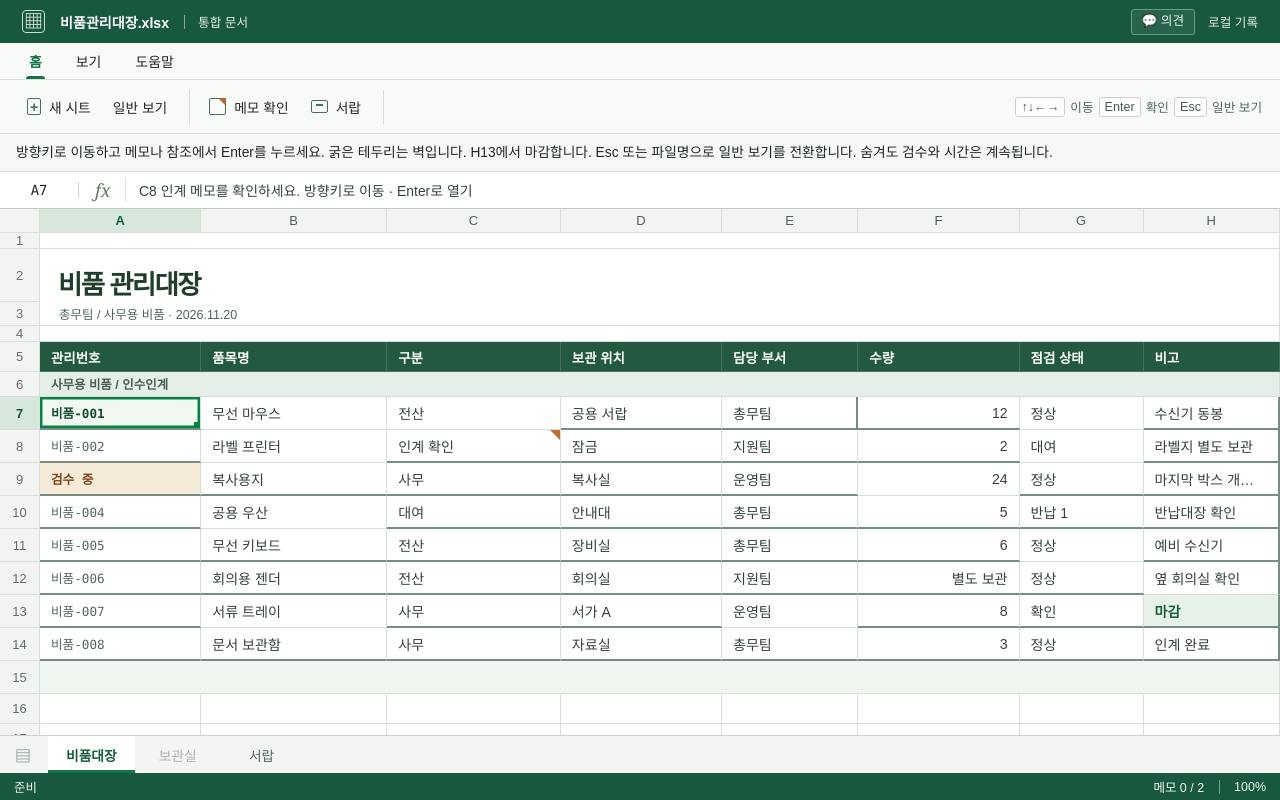
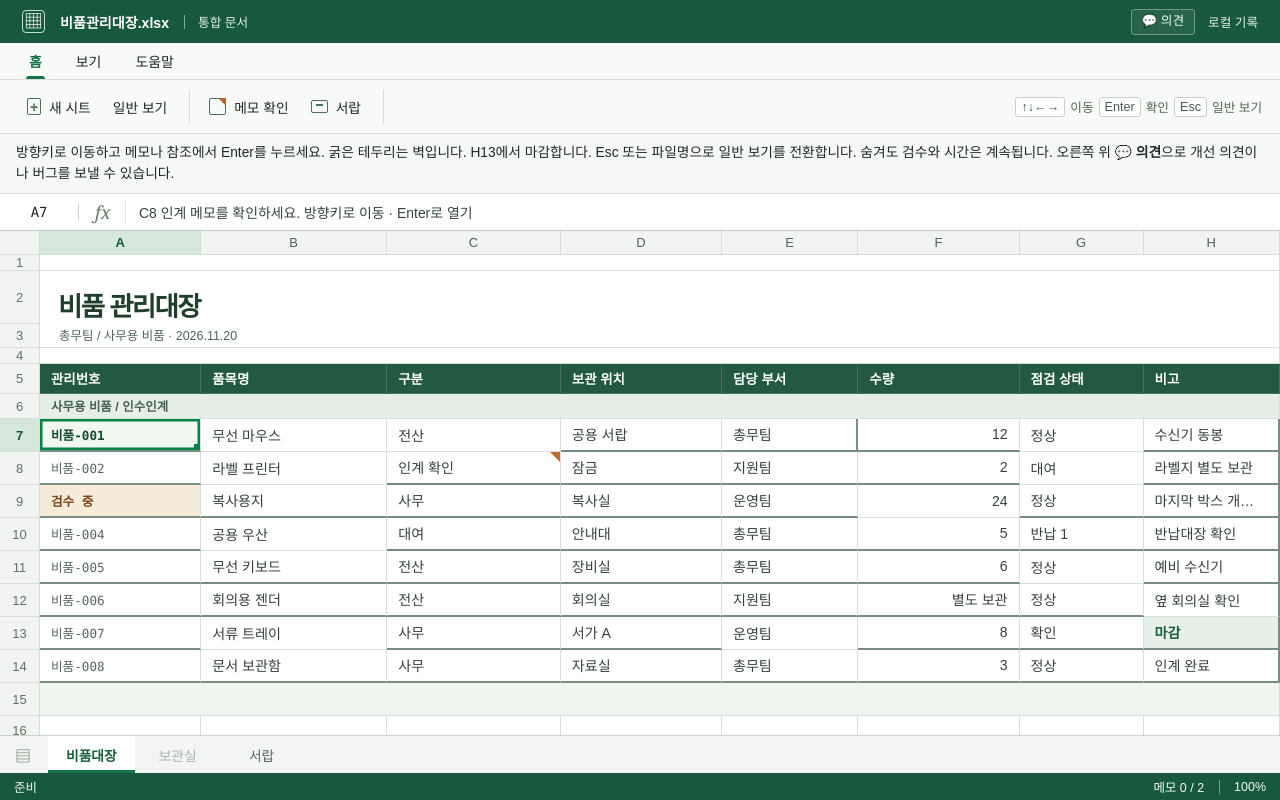
Before and after one commit to bo05022002-max/bipum-ledger-maze, a plain HTML site: page index.html in a window 1280 px wide. Both pictures are taken after a click on the button "도움말". Drawn offline with Linux system fonts and the light colour scheme.

Commit message:
도움말에 의견 보내기 안내 문구 추가

```diff
--- a/index.html
+++ b/index.html
@@ -40,7 +40,7 @@
 <section class="ribbon" id="ribbonHome" aria-label="홈 도구"><div class="group"><button class="tool" id="restart"><span class="ico sheeticon"></span>새 시트</button><button class="tool" id="cover">일반 보기</button></div><div class="group"><button class="tool" id="memo"><span class="ico noteicon"></span><span id="actionText">메모 열기</span></button><button class="tool" id="drawerTool"><span class="ico drawericon"></span>서랍</button></div><button id="copyTop" class="tool" hidden>결과 복사</button><div class="ribbonhint"><kbd>↑↓←→</kbd> 이동 <kbd>Enter</kbd> 확인 <kbd>Esc</kbd> 일반 보기</div></section>
 <section class="ribbon" id="ribbonView" hidden><div class="group"><button class="tool" id="zoomOut">− 축소</button><button class="tool" id="zoomIn">＋ 확대</button></div><button class="tool" id="follow">현재 셀로 이동</button></section>
 <section class="ribbon normalTools" id="normalTools" hidden><span>붙여넣기</span><span>맑은 고딕　11</span><span>정렬</span><span>표시 형식　일반</span></section>
-<section id="guide" class="guide" hidden>방향키로 이동하고 메모나 참조에서 Enter를 누르세요. 굵은 테두리는 벽입니다. H13에서 마감합니다. Esc 또는 파일명으로 일반 보기를 전환합니다. 숨겨도 검수와 시간은 계속됩니다.</section>
+<section id="guide" class="guide" hidden>방향키로 이동하고 메모나 참조에서 Enter를 누르세요. 굵은 테두리는 벽입니다. H13에서 마감합니다. Esc 또는 파일명으로 일반 보기를 전환합니다. 숨겨도 검수와 시간은 계속됩니다. 오른쪽 위 <b>💬 의견</b>으로 개선 의견이나 버그를 보낼 수 있습니다.</section>
 <div class="formula"><span id="address" class="address">A7</span><span class="fx" aria-hidden="true">ƒx</span><output id="formula"></output></div>
 <main class="viewport" id="viewport" tabindex="0" aria-label="비품대장">
 <table id="sheet" class="sheet" aria-label="비품 관리대장"></table>
```
